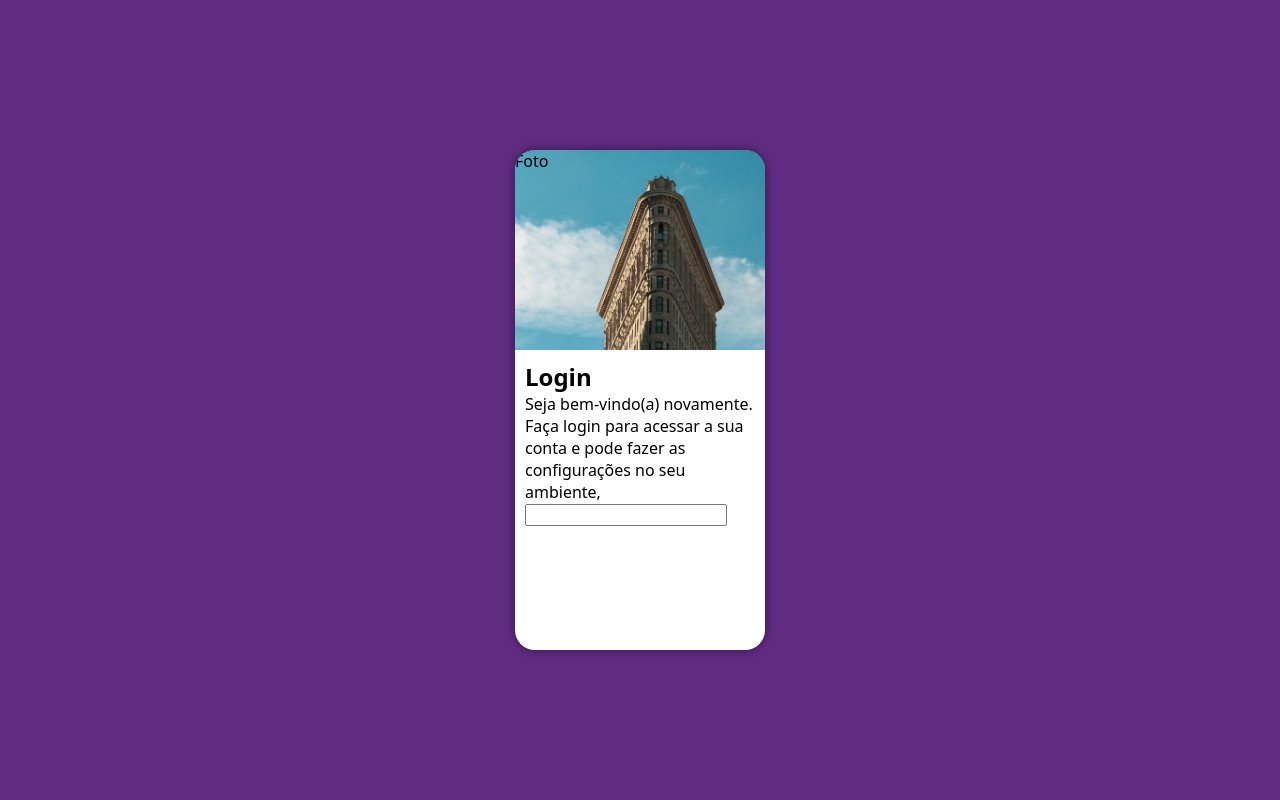
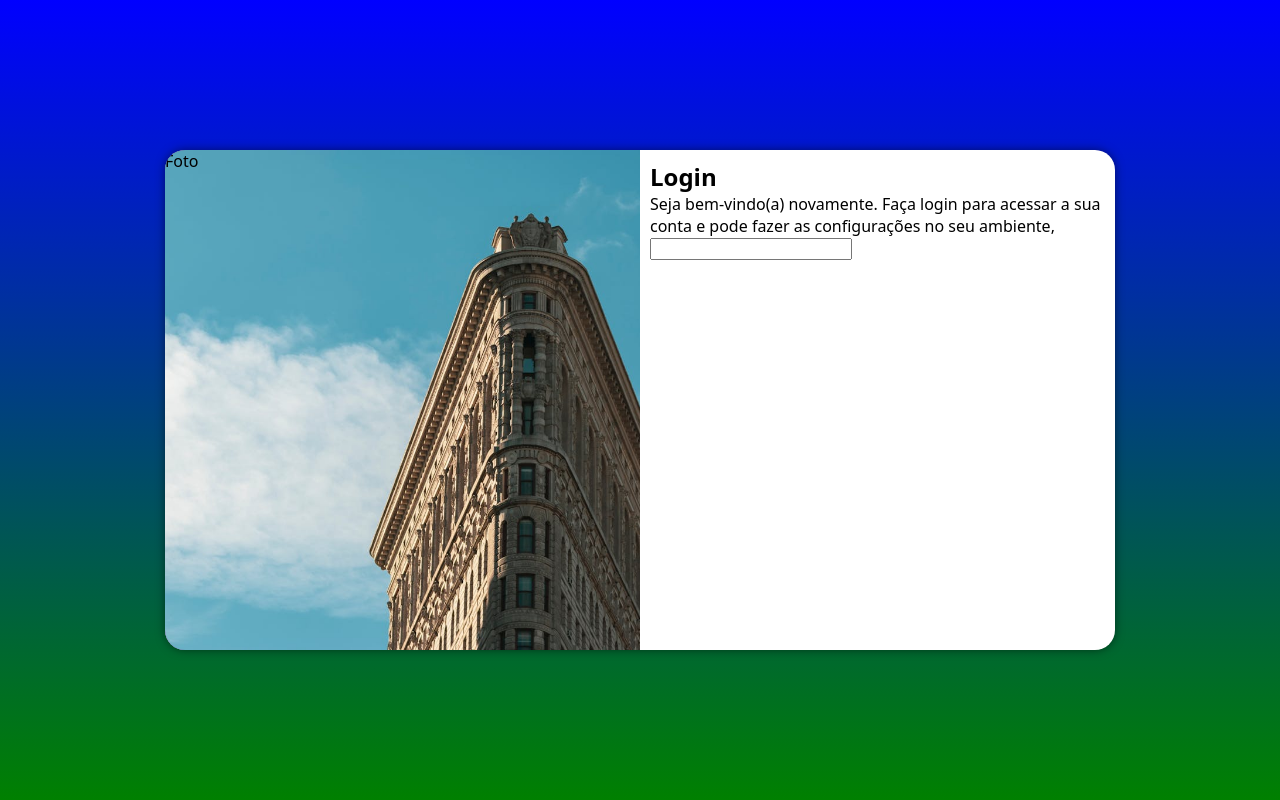
Before and after one commit to antonio30lourenco/progeto-login, a plain HTML site: page index.html in a window 1280 px wide. Drawn offline with Linux system fonts and the light colour scheme.

Commit message:
media query

```diff
--- a/estilos/media-query.css
+++ b/estilos/media-query.css
@@ -15,4 +15,29 @@
         float: right;
         width: 70%;
     }
+
+    body {
+        background-image: linear-gradient(to top, green, blue);
+    }
 }
+
+@media screen and (min-width: 992px) {
+    #login {
+        width: 950px;
+    }
+
+    body {
+        background-image: linear-gradient(to top, green, blue);
+    }
+
+    #imagem {
+        float: left;
+        width: 50%;
+        height: 100%;
+    }
+
+    #formulario {
+        float: right;
+        width: 50%;
+    }
+}
--- a/estilos/style.css
+++ b/estilos/style.css
@@ -2,7 +2,7 @@
 
 /*
 Paleta de cores
-Verde: #49a09d
+Verde:
 Lilás: #5f2c82
 */
 
```
